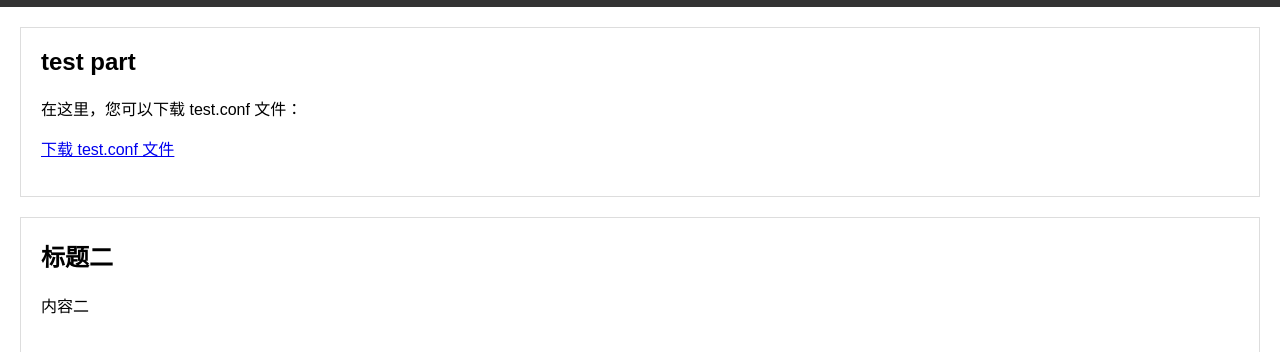
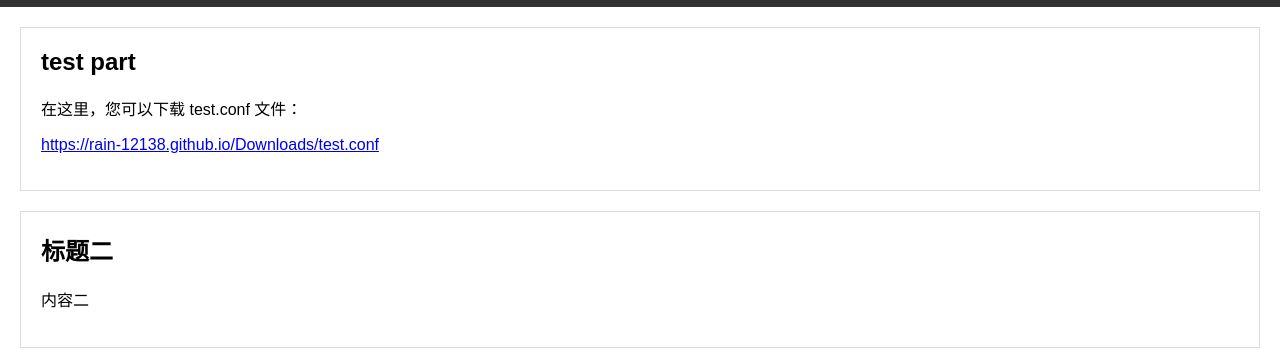
Before and after one commit to rain-12138/rain-12138.github.io, a plain HTML site: page index.html in a window 1280 px wide. Shown: the part 50-402 px from the top of the page. Drawn offline with Linux system fonts and the light colour scheme.

Commit message:
initial commit

```diff
--- a/index.html
+++ b/index.html
@@ -14,7 +14,7 @@
     <section class="blog-post">
       <h2>test part</h2>
 	  <p>在这里，您可以下载 test.conf 文件：</p>
-      <p><a href="Downloads/test.conf">下载 test.conf 文件</a></p>
+      <p><a href="Downloads/test.conf">https://rain-12138.github.io/Downloads/test.conf</a></p>
     </section>
     <section class="blog-post">
       <h2>标题二</h2>
```
